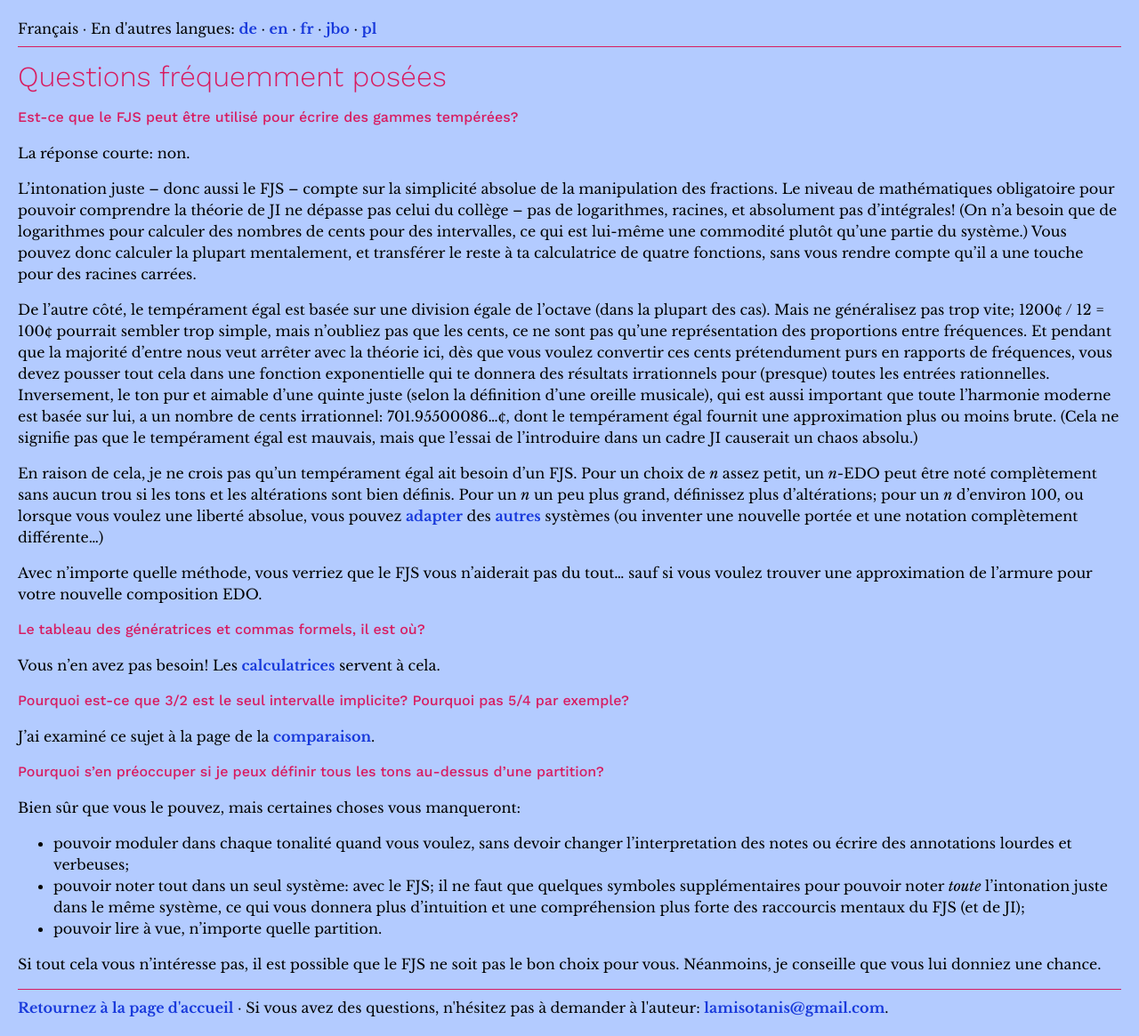
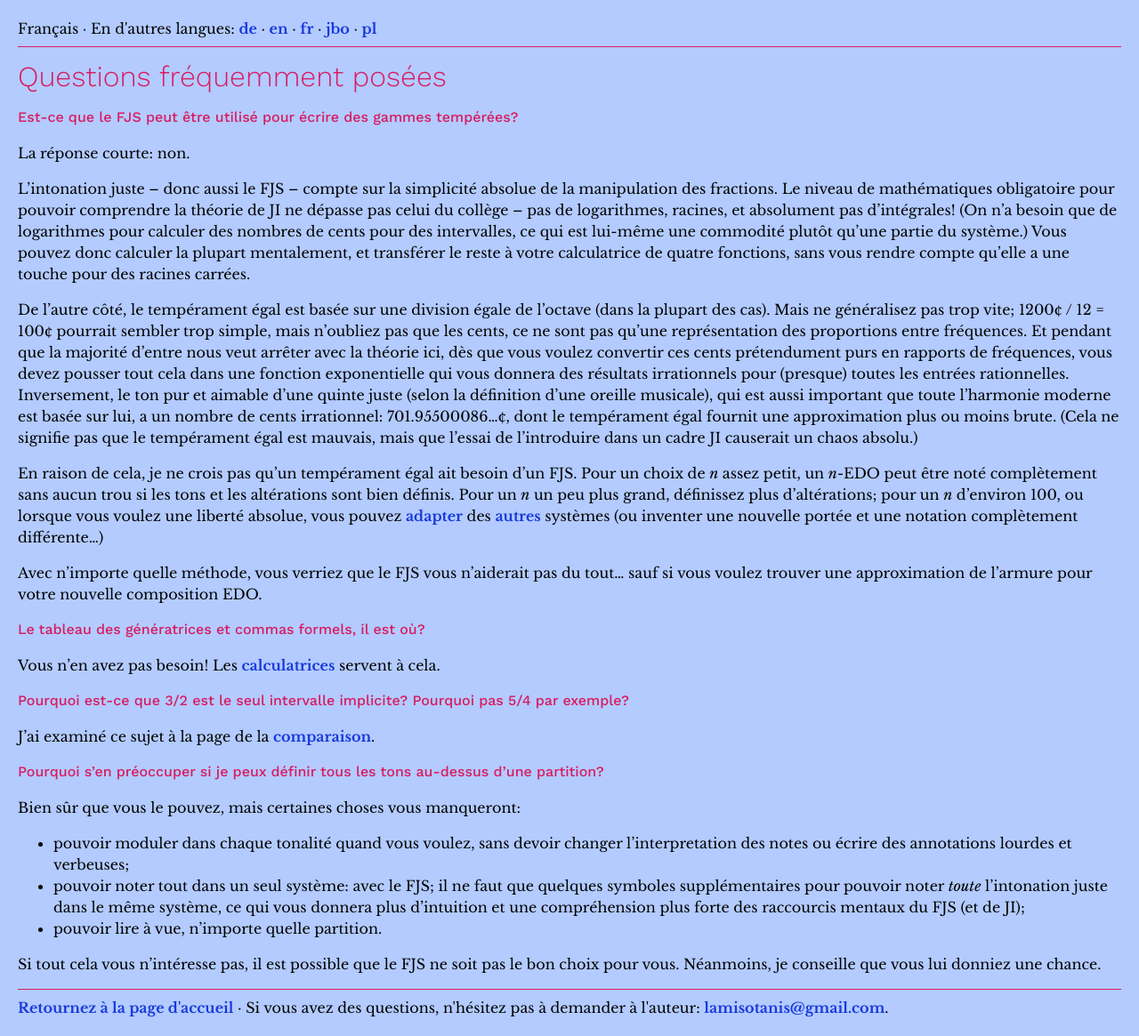
Before and after one commit to misotanni/misotanni.github.io, a Jekyll site: the page built from fjs/fr/faq.md, in a window 1280 px wide. Shown: the whole page at 89% size. Built offline with Jekyll 4.4.1, drawn with Linux system fonts in a browser that asks for light colours; our own code applies the rules of GitHub Pages for plain Markdown files.

Commit message:
tu -> vous

```diff
--- a/fjs/fr/faq.md
+++ b/fjs/fr/faq.md
@@ -6,9 +6,9 @@
 
 La réponse courte: non.
 
-L'intonation juste – donc aussi le FJS – compte sur la simplicité absolue de la manipulation des fractions. Le niveau de mathématiques obligatoire pour pouvoir comprendre la théorie de JI ne dépasse pas celui du collège – pas de logarithmes, racines, et absolument pas d'intégrales! (On n'a besoin que de logarithmes pour calculer des nombres de cents pour des intervalles, ce qui est lui-même une commodité plutôt qu'une partie du système.) Vous pouvez donc calculer la plupart mentalement, et transférer le reste à ta calculatrice de quatre fonctions, sans vous rendre compte qu'il a une touche pour des racines carrées.
+L'intonation juste – donc aussi le FJS – compte sur la simplicité absolue de la manipulation des fractions. Le niveau de mathématiques obligatoire pour pouvoir comprendre la théorie de JI ne dépasse pas celui du collège – pas de logarithmes, racines, et absolument pas d'intégrales! (On n'a besoin que de logarithmes pour calculer des nombres de cents pour des intervalles, ce qui est lui-même une commodité plutôt qu'une partie du système.) Vous pouvez donc calculer la plupart mentalement, et transférer le reste à votre calculatrice de quatre fonctions, sans vous rendre compte qu'elle a une touche pour des racines carrées.
 
-De l'autre côté, le tempérament égal est basée sur une division égale de l'octave (dans la plupart des cas). Mais ne généralisez pas trop vite; 1200¢ / 12 = 100¢ pourrait sembler trop simple, mais n'oubliez pas que les cents, ce ne sont pas qu'une représentation des proportions entre fréquences. Et pendant que la majorité d'entre nous veut arrêter avec la théorie ici, dès que vous voulez convertir ces cents prétendument purs en rapports de fréquences, vous devez pousser tout cela dans une fonction exponentielle qui te donnera des résultats irrationnels pour (presque) toutes les entrées rationnelles. Inversement, le ton pur et aimable d'une quinte juste (selon la définition d'une oreille musicale), qui est aussi important que toute l'harmonie moderne est basée sur lui, a un nombre de cents irrationnel: 701.95500086...¢, dont le tempérament égal fournit une approximation plus ou moins brute. (Cela ne signifie pas que le tempérament égal est mauvais, mais que l'essai de l'introduire dans un cadre JI causerait un chaos absolu.)
+De l'autre côté, le tempérament égal est basée sur une division égale de l'octave (dans la plupart des cas). Mais ne généralisez pas trop vite; 1200¢ / 12 = 100¢ pourrait sembler trop simple, mais n'oubliez pas que les cents, ce ne sont pas qu'une représentation des proportions entre fréquences. Et pendant que la majorité d'entre nous veut arrêter avec la théorie ici, dès que vous voulez convertir ces cents prétendument purs en rapports de fréquences, vous devez pousser tout cela dans une fonction exponentielle qui vous donnera des résultats irrationnels pour (presque) toutes les entrées rationnelles. Inversement, le ton pur et aimable d'une quinte juste (selon la définition d'une oreille musicale), qui est aussi important que toute l'harmonie moderne est basée sur lui, a un nombre de cents irrationnel: 701.95500086...¢, dont le tempérament égal fournit une approximation plus ou moins brute. (Cela ne signifie pas que le tempérament égal est mauvais, mais que l'essai de l'introduire dans un cadre JI causerait un chaos absolu.)
 
 En raison de cela, je ne crois pas qu'un tempérament égal ait besoin d'un FJS. Pour un choix de *n* assez petit, un *n*-EDO peut être noté complètement sans aucun trou si les tons et les altérations sont bien définis. Pour un *n* un peu plus grand, définissez plus d'altérations; pour un *n* d'environ 100, ou lorsque vous voulez une liberté absolue, vous pouvez [adapter](http://musictheory.zentral.zone/huntsystem1.html) des [autres](http://sagittal.org/) systèmes (ou inventer une nouvelle portée et une notation complètement différente...)
 
```
